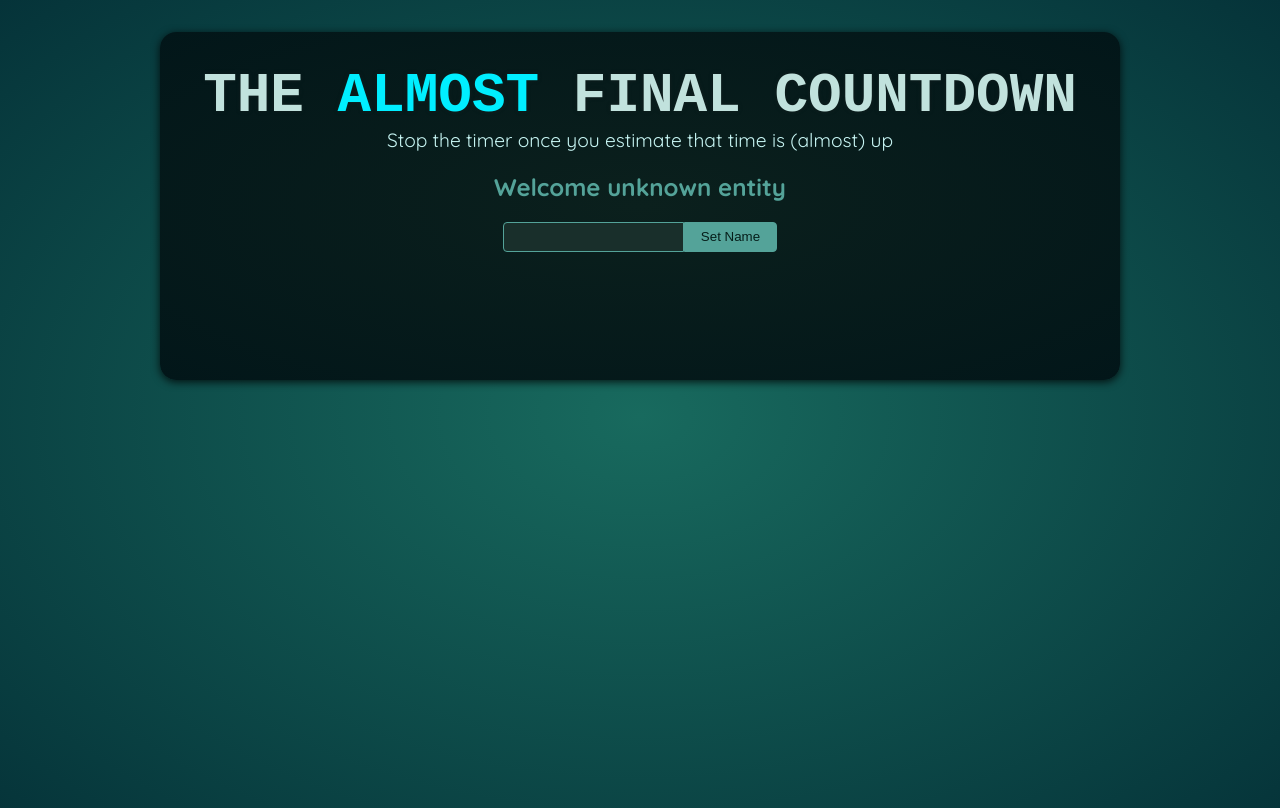
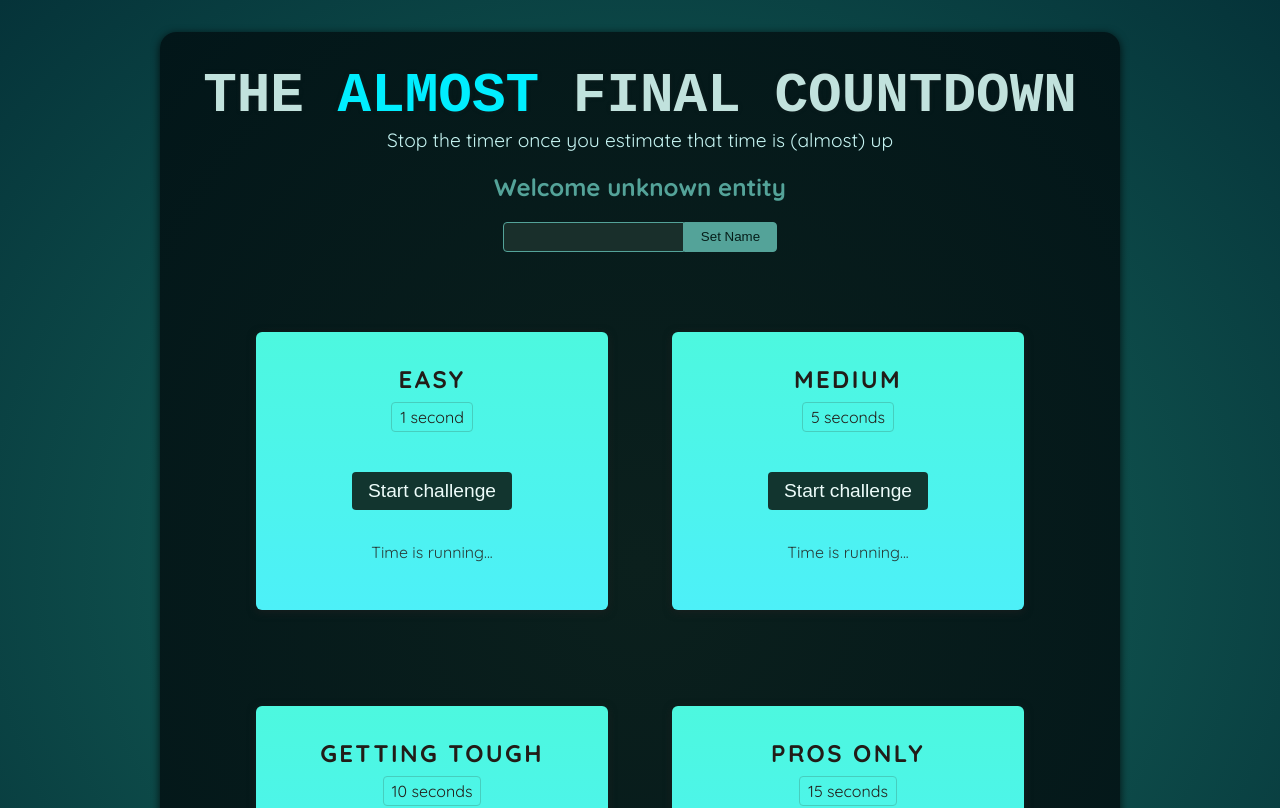
Before and after one commit to Qunainb/The-Final-Countdown, a React (Vite) app: page / in a window 1280 px wide. Shown: the top 808 px of the page. Built offline with nearby package versions, Linux system fonts and the light colour scheme; a web font is replaced by a local one.

Commit message:
Adding challenges

```diff
--- a/src/App.jsx
+++ b/src/App.jsx
@@ -1,10 +1,16 @@
-import Player from './components/Player.jsx';
+import Player from "./components/Player.jsx";
+import TimerChallenge from "./components/TimerChallenge.jsx";
 
 function App() {
   return (
     <>
       <Player />
-      <div id="challenges"></div>
+      <div id="challenges">
+        <TimerChallenge title="Easy" targetTime={1} />
+        <TimerChallenge title="Medium" targetTime={5} />
+        <TimerChallenge title="Getting tough" targetTime={10} />
+        <TimerChallenge title="Pros only" targetTime={15} />
+      </div>
     </>
   );
 }
--- a/src/components/Player.jsx
+++ b/src/components/Player.jsx
@@ -4,11 +4,6 @@
   const [enteredPlayerName, setEnteredPlayerName] = useState("");
 
   const playerName = useRef();
-
-  function handleChange(event) {
-    setSubmitted(false);
-    setEnteredPlayerName(event.target.value);
-  }
 
   function handleClick() {
     setEnteredPlayerName(playerName.current.value);
--- /dev/null
+++ b/src/components/TimerChallenge.jsx
@@ -0,0 +1,14 @@
+export default function TimerChallenge({ title, targetTime }) {
+  return (
+    <section className="challenge">
+      <h2>{title}</h2>
+      <p className="challenge-time">
+        {targetTime} second{targetTime > 1 ? "s" : ""}
+      </p>
+      <p>
+        <button>Start challenge</button>
+      </p>
+      <p className="active">Time is running...</p>
+    </section>
+  );
+}
```
Also changed, not shown: src/index.txt, 1 other file (tests, documents, lock files or other folders).
